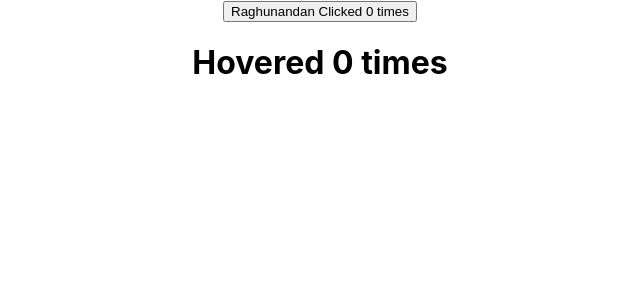
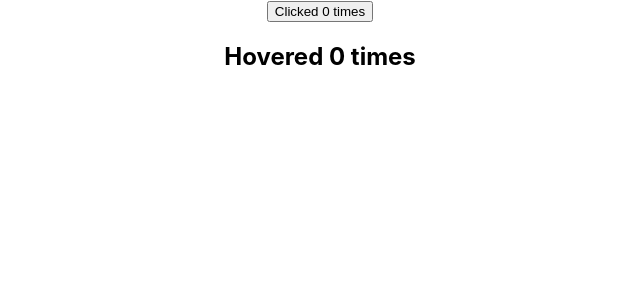
Before and after one commit to Raghunandan1541/codevolution-react, a React (Create React App) app: page / in a window 1280 px wide. Shown: the top 300 px of the page, without its empty margins (320-960 px from the left). Built offline with nearby package versions, Linux system fonts and the light colour scheme.

Commit message:
Render Props

```diff
--- a/src/App.js
+++ b/src/App.js
@@ -1,12 +1,25 @@
 import './App.css';
-import ClickCounter from './components/ClickCounter';
-import HoverCounter from './components/HoverCounter';
+import ClickCounterTwo from './components/ClickCounterTwo';
+import Counter from './components/Counter';
+import HoverCounterTwo from './components/HoverCounterTwo';
+import User from './components/User';
 
 function App() {
 	return (
 		<div className="App">
-			<ClickCounter name="Raghunandan" />
-			<HoverCounter />
+		<Counter>
+			{(count, incrementCount) => (
+				<ClickCounterTwo count={count} incrementCount={incrementCount} />
+			)}
+		</Counter>
+		<Counter>
+			{(count, incrementCount) => (
+				<HoverCounterTwo count={count} incrementCount={incrementCount} />
+			)}
+		</Counter>
+			{/* <ClickCounterTwo />
+			<HoverCounterTwo />
+			<User render={(isLoggedIn) => isLoggedIn ? 'Raghunandan' : 'Guest'} /> */}
 		</div>
 	);
 }
--- /dev/null
+++ b/src/components/ClickCounterTwo.js
@@ -0,0 +1,12 @@
+import React, { Component } from 'react'
+
+class ClickCounterTwo extends Component {
+	render() {
+		const {count, incrementCount} = this.props
+		return (
+			<button onClick={incrementCount}>Clicked {count} times</button>
+		)
+	}
+}
+
+export default ClickCounterTwo
--- /dev/null
+++ b/src/components/Counter.js
@@ -0,0 +1,28 @@
+import React, { Component } from 'react'
+
+class Counter extends Component {
+
+	constructor(props) {
+		super(props)
+
+		this.state = {
+			 count: 0
+		}
+	}
+
+	incrementCount = () => {
+		this.setState((prevState) => {
+			return {count: prevState.count + 1}
+		})
+	}
+
+	render() {
+		return (
+			<div>
+				{this.props.children(this.state.count, this.incrementCount)}
+			</div>
+		)
+	}
+}
+
+export default Counter
--- /dev/null
+++ b/src/components/HoverCounterTwo.js
@@ -0,0 +1,13 @@
+import React, { Component } from 'react'
+
+class HoverCounterTwo extends Component {
+
+	render() {
+		const {count, incrementCount} = this.props
+		return (
+			<h2 onMouseOver={incrementCount}>Hovered {count} times</h2>
+		)
+	}
+}
+
+export default HoverCounterTwo
--- /dev/null
+++ b/src/components/User.js
@@ -0,0 +1,13 @@
+import React, { Component } from 'react'
+
+class User extends Component {
+	render() {
+		return (
+			<div>
+				{this.props.render(false)}
+			</div>
+		)
+	}
+}
+
+export default User
```
